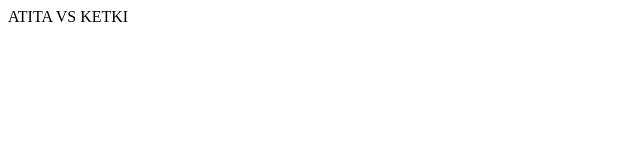
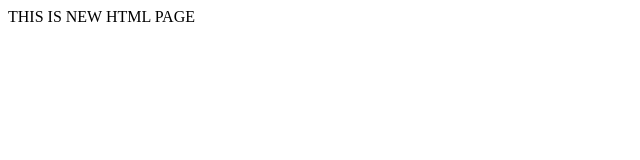
Before and after one commit to GURUPRASADRM/HTTPSREMOTECLIENT, a plain HTML site: page index.html in a window 1280 px wide. Shown: the whole page, without its empty margins (0-640 px from the left). Drawn offline with Linux system fonts and the light colour scheme.

Commit message:
One line added

```diff
--- a/index.html
+++ b/index.html
@@ -1,4 +1,4 @@
 <html>
 
-    ATITA VS KETKI
+    THIS IS NEW HTML PAGE
 </html>
```
